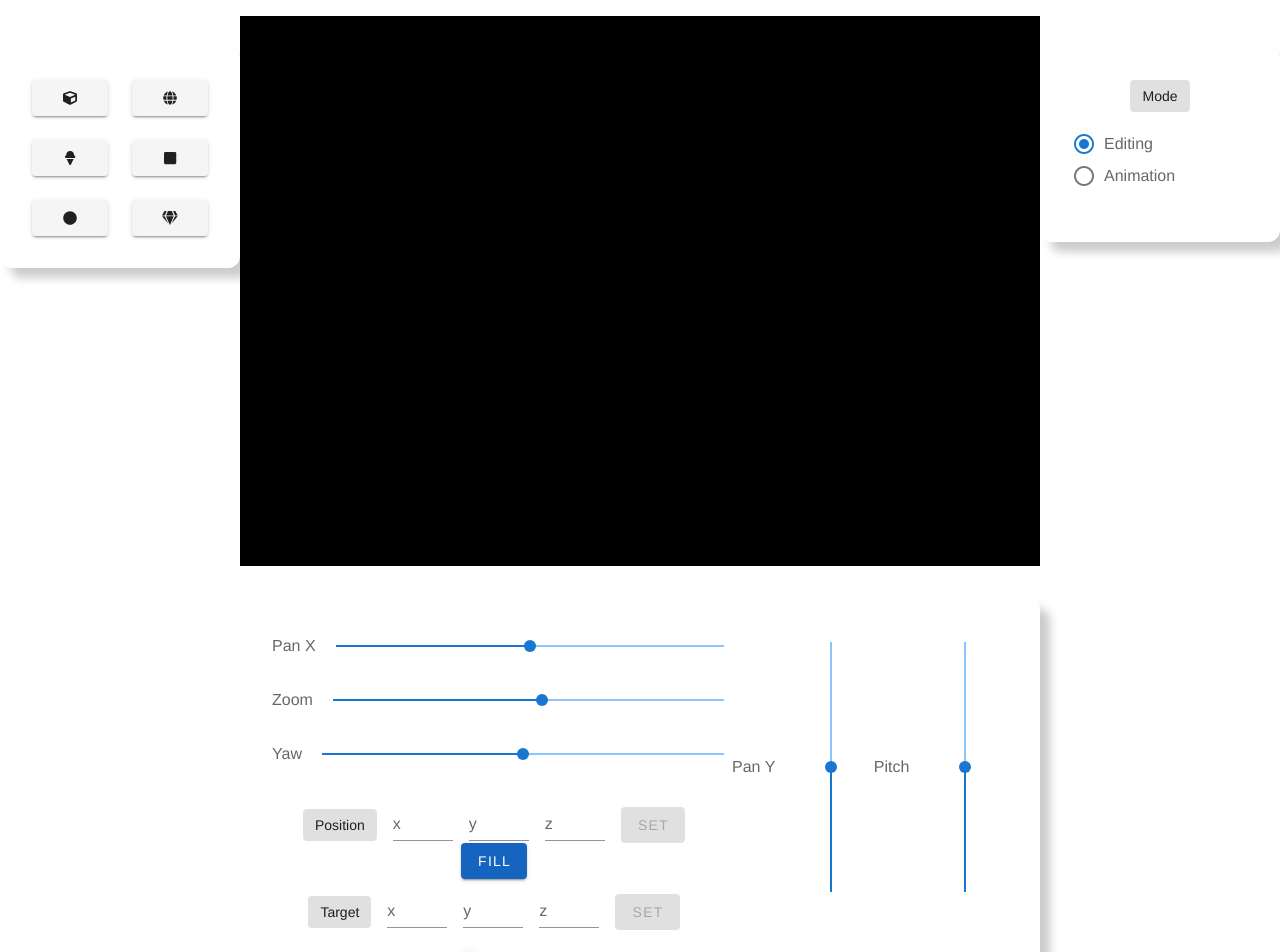
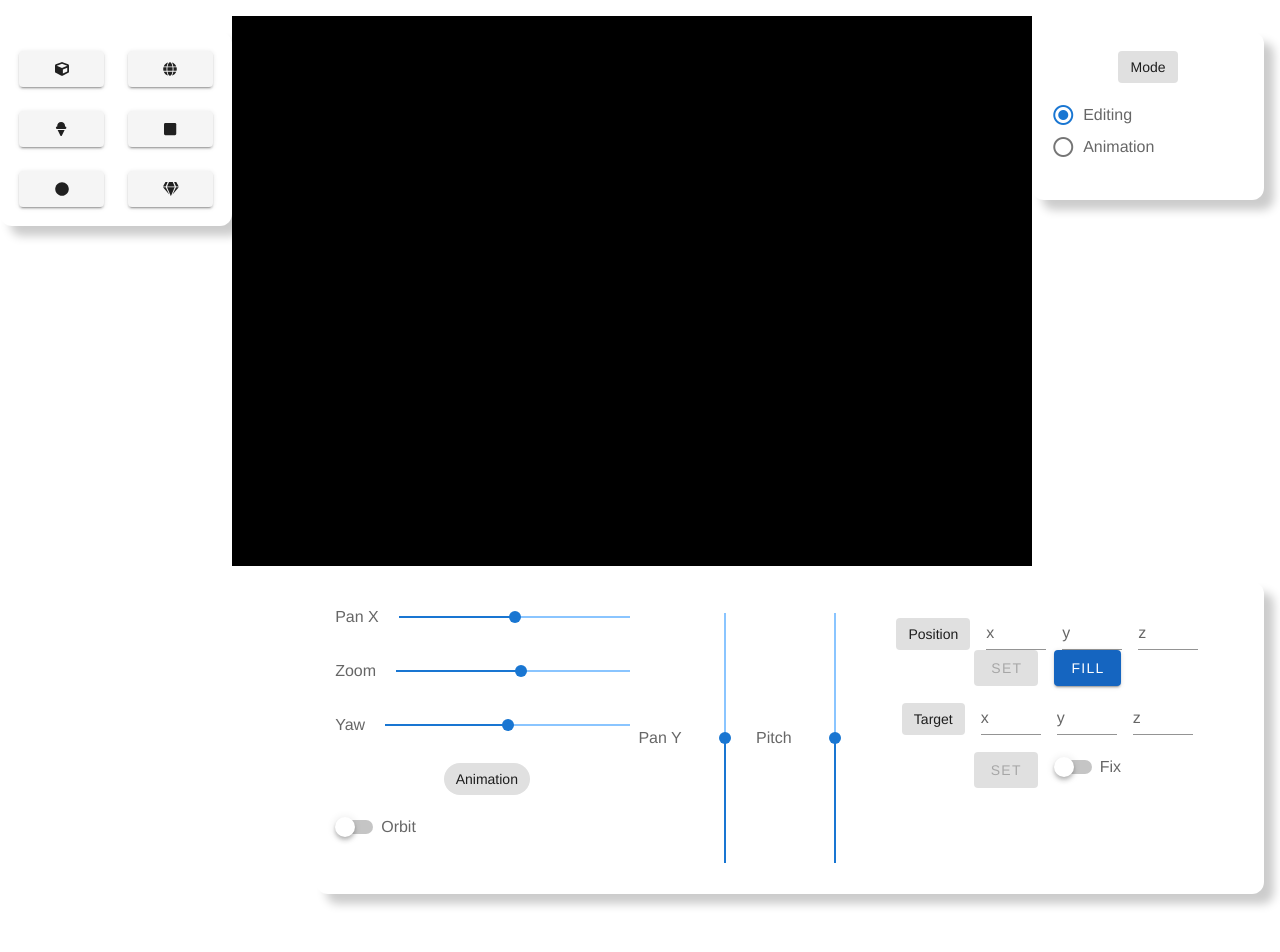
Before and after one commit to LuisPalominoTrevilla/gl-paint-3d, a Vue app: page / in a window 1280 px wide. Shown: the top 952 px of the page. After the commit the page ends 910 px from the top, so only its background shows below. Built offline with nearby package versions, Linux system fonts and the light colour scheme.

Commit message:
Re-arrange components to have more space for the camera toolbox

```diff
--- a/src/App.vue
+++ b/src/App.vue
@@ -1,6 +1,7 @@
 <template>
   <v-app>
     <div class="main-container">
+      <div class="top-container">
         <div class="left">
           <geometry-toolbox @draw="draw" />
         </div>
@@ -13,7 +14,6 @@
             :animationState="animationState"
             ref="canvas"
           />
-        <camera-toolbox :camera="camera" :appMode="appMode" />
         </div>
         <div class="right">
           <mode-selection
@@ -22,6 +22,13 @@
             @mode-change="appMode = $event"
             @anim-state-change="animationState = $event"
           />
+        </div>
+      </div>
+      <div class="bottom-container">
+        <div class="left"></div>
+        <div class="right">
+          <camera-toolbox :camera="camera" :appMode="appMode" />
+        </div>
       </div>
     </div>
   </v-app>
@@ -85,16 +92,13 @@ export default {
   margin-top: 1rem;
 }
 
-.main-container {
+.top-container {
   display: flex;
   justify-content: space-around;
+  padding-right: 1rem;
 
   .center {
-    display: flex;
     flex: 2;
-    flex-direction: column;
-    align-items: center;
-    justify-content: space-around;
   }
 
   .left {
@@ -105,4 +109,18 @@ export default {
     flex: 1;
   }
 }
+
+.bottom-container {
+  display: flex;
+  justify-content: space-around;
+  padding-right: 1rem;
+
+  .left {
+    flex: 1;
+  }
+
+  .right {
+    flex: 3;
+  }
+}
 </style>
--- a/src/components/CameraToolbox.vue
+++ b/src/components/CameraToolbox.vue
@@ -1,6 +1,6 @@
 <template>
   <div class="card camera-toolbox">
-    <div class="horizontal">
+    <div class="horizontal-sliders">
       <v-slider
         :readonly="isAnimationMode"
         v-model="panX"
@@ -22,6 +22,31 @@
         max="180"
         label="Yaw"
       ></v-slider>
+      <v-chip>
+        Animation
+      </v-chip>
+      <v-switch label="Orbit"></v-switch>
+    </div>
+    <div class="vertical-sliders">
+      <v-slider
+        :readonly="isAnimationMode"
+        class="large-slider"
+        v-model="panY"
+        min="-300"
+        max="300"
+        label="Pan Y"
+        :vertical="true"
+      ></v-slider>
+      <v-slider
+        :readonly="isAnimationMode"
+        v-model="pitch"
+        min="-180"
+        max="180"
+        label="Pitch"
+        :vertical="true"
+      ></v-slider>
+    </div>
+    <div class="position-inputs">
       <div class="input-group">
         <v-chip label>
           Position
@@ -92,25 +117,6 @@
         >
         <v-switch label="Fix"></v-switch>
       </div>
-    </div>
-    <div class="vertical">
-      <v-slider
-        :readonly="isAnimationMode"
-        class="large-slider"
-        v-model="panY"
-        min="-300"
-        max="300"
-        label="Pan Y"
-        :vertical="true"
-      ></v-slider>
-      <v-slider
-        :readonly="isAnimationMode"
-        v-model="pitch"
-        min="-180"
-        max="180"
-        label="Pitch"
-        :vertical="true"
-      ></v-slider>
     </div>
   </div>
 </template>
@@ -233,17 +239,21 @@ export default {
   justify-content: space-around;
   width: 100%;
 
-  .horizontal {
-    flex: 5;
+  .horizontal-sliders {
+    flex: 4;
   }
 
-  .vertical {
+  .vertical-sliders {
     display: flex;
     flex: 3;
 
     ::v-deep .v-slider {
       height: 250px;
     }
+  }
+
+  .position-inputs {
+    flex: 5;
   }
 
   .input-group {
--- a/src/styles/index.scss
+++ b/src/styles/index.scss
@@ -1,6 +1,6 @@
 .card {
   border-radius: 12px;
-  margin: 2rem 0;
+  margin: 1rem 0;
   box-shadow: 10px 10px 10px rgb(204, 204, 204);
-  padding: 2rem;
+  padding: 1.2rem;
 }
```
Lines whose indentation alone changed are shown as unchanged.
